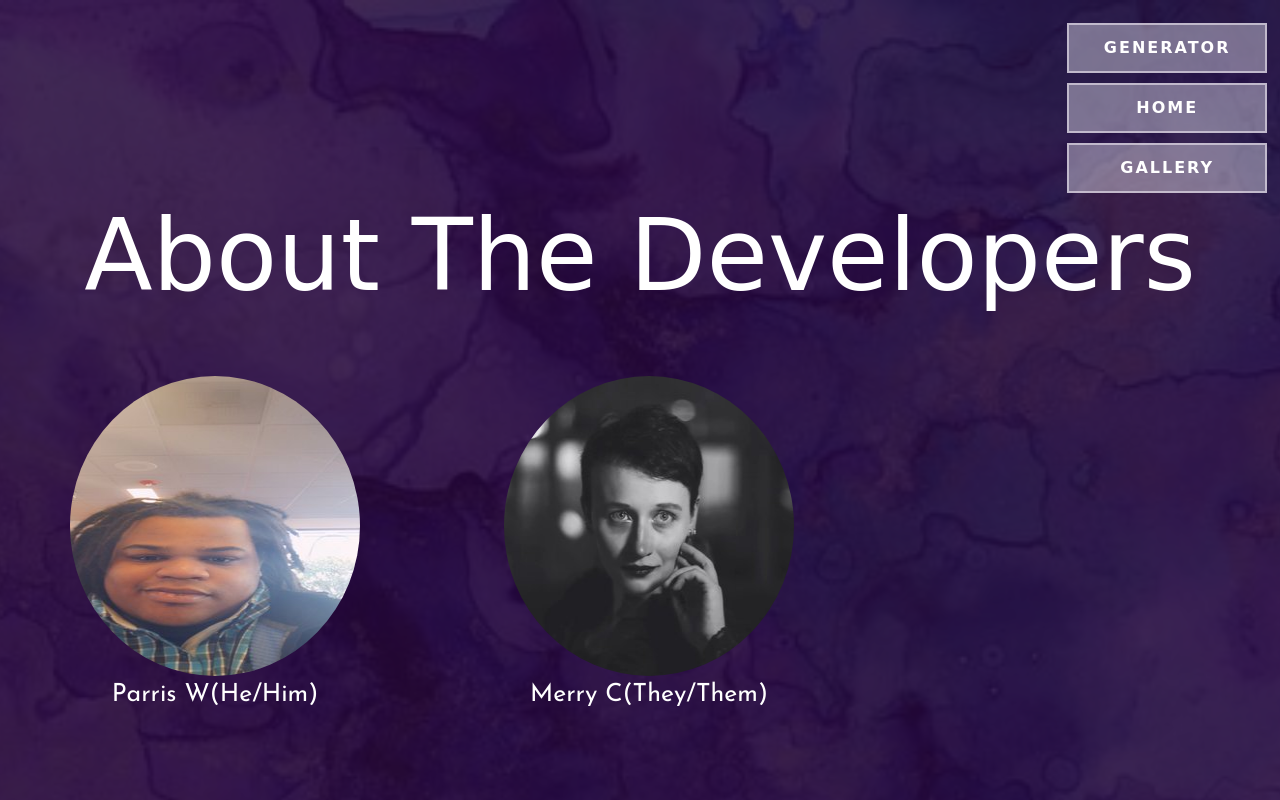
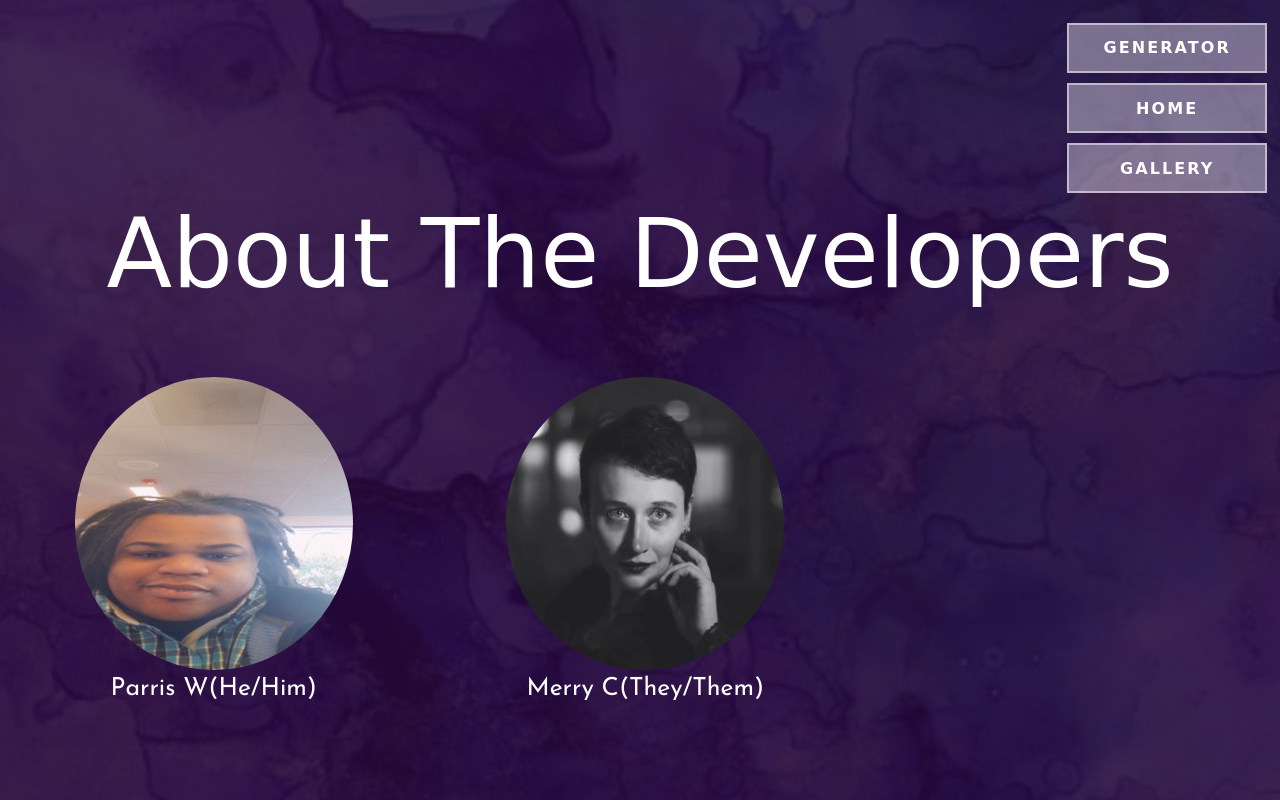
Before and after one commit to team-wins-all-the-time/Sigil, a plain HTML site: page html/about_us.html in a window 1280 px wide. Shown: the top 800 px of the page. Drawn offline with Linux system fonts and the light colour scheme; a web font is replaced by a local one.

Commit message:
new branch

```diff
--- a/css/about_us.css
+++ b/css/about_us.css
@@ -1,7 +1,7 @@
    h1 {
     text-align: center;
     margin: auto;
-    font-size: 100px;
+    font-size: 600%;
     font-family: 'Almendra Display', cursive;
     color: white;
 
@@ -22,13 +22,13 @@ nav>ul>li>a>button{
   font-weight:bold;
   text-transform: uppercase;
   font-size:16px;
-  width: 200px;
-  height:50px;
+  width: 12.50em;
+  height:3.13em;
   background-color:rgba(245, 246, 253, 0.4);
-  border:2px solid rgb(241, 234, 243,.6);
-  margin-top:10px;
+  border:.13em solid rgb(241, 234, 243,.6);
+  margin-top:.63em;
   font-family: 'Arima Madurai', cursive;
-  letter-spacing: 2px;
+  letter-spacing: .13em;
 }
 
 nav{
@@ -40,29 +40,29 @@ nav{
 }
 
   #header{
-    margin-bottom:50px;
+    margin-bottom: 313%;
   }
 
  #aboutus ul > li {
     text-align: center;
     display: inline-block;
-    margin: 70px;
-    font-size: 25px;
+    margin: 3em;
+    font-size: 156%;
     font-family: 'Josefin Sans', sans-serif;
     color: white;
 }
 
 #maintext {
 
-    font-size: 27px;
+    font-size: 1.69em;
     color: white;
     font-family: 'Josefin Sans', sans-serif;
 
 }
 
 img{
-    width:290px;
-    height:300px;
+    width:11.13em;
+    height:11.75em;
     border-radius: 50%;
 }
 
@@ -75,7 +75,7 @@ img{
   }
 
   #source {
-    margin-top: 30px;
-    border: 10px solid #000;
+    margin-top: 1.88em;
+    border: .63em solid #000;
     color: white;
   }
```
